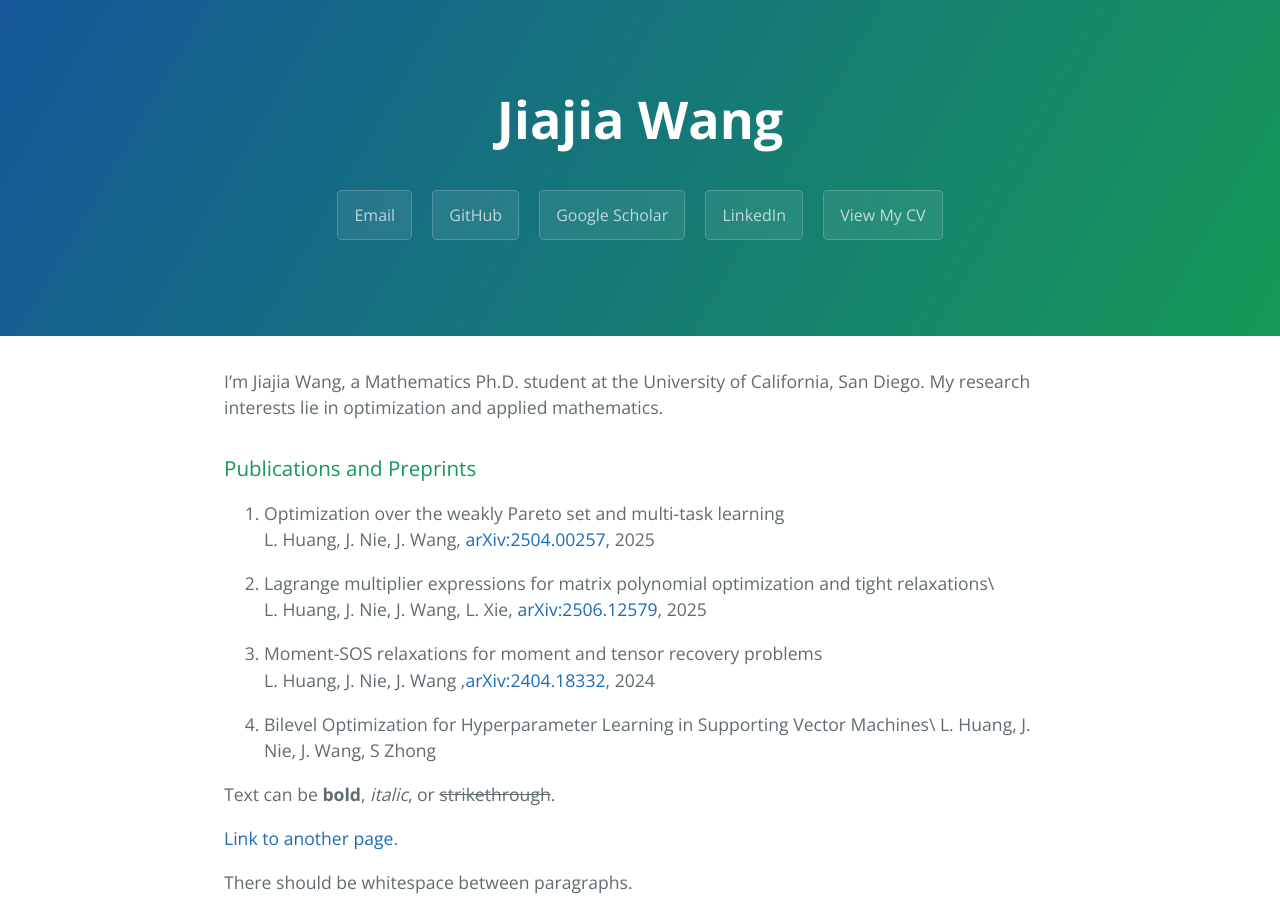
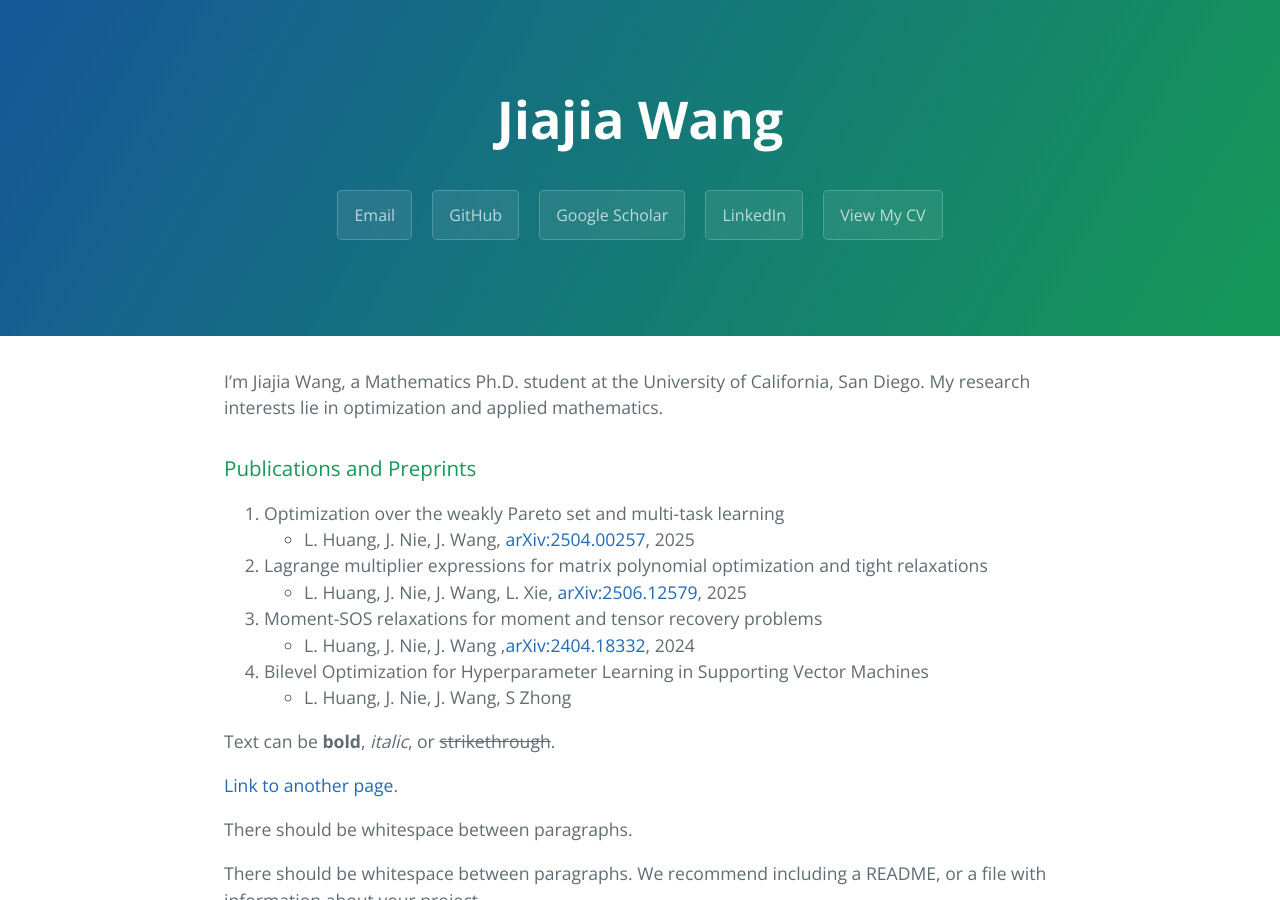
Before and after one commit to additionjj/jiajia_website, a Jekyll site: the page built from index.md, in a window 1280 px wide and 900 px high. Built offline with Jekyll 4.4.1, drawn with Linux system fonts in a browser that asks for light colours.

```diff
--- a/index.md
+++ b/index.md
@@ -6,17 +6,17 @@ layout: default
   I'm Jiajia Wang, a Mathematics Ph.D. student at the University of California, San Diego.
   My research interests lie in optimization and applied mathematics.
 ### Publications and Preprints
-1. Optimization over the weakly Pareto set and multi-task learning\\
-    L. Huang, J. Nie, J. Wang,  [arXiv:2504.00257](https://arxiv.org/abs/2504.00257), 2025
+1. Optimization over the weakly Pareto set and multi-task learning
+    - L. Huang, J. Nie, J. Wang,  [arXiv:2504.00257](https://arxiv.org/abs/2504.00257), 2025
 
-2. Lagrange multiplier expressions for matrix polynomial optimization and tight relaxations\\
-   L. Huang, J. Nie, J. Wang, L. Xie, [arXiv:2506.12579](https://arxiv.org/abs/2506.12579), 2025
+2. Lagrange multiplier expressions for matrix polynomial optimization and tight relaxations
+   - L. Huang, J. Nie, J. Wang, L. Xie, [arXiv:2506.12579](https://arxiv.org/abs/2506.12579), 2025
 
-3. Moment-SOS relaxations for moment and tensor recovery problems\\
-   L. Huang, J. Nie, J. Wang ,[arXiv:2404.18332](https://arxiv.org/abs/2404.18332), 2024
+3. Moment-SOS relaxations for moment and tensor recovery problems
+   - L. Huang, J. Nie, J. Wang ,[arXiv:2404.18332](https://arxiv.org/abs/2404.18332), 2024
 
-4. Bilevel Optimization for Hyperparameter Learning in Supporting Vector Machines\\
-   L. Huang, J. Nie, J. Wang, S Zhong
+4. Bilevel Optimization for Hyperparameter Learning in Supporting Vector Machines
+   - L. Huang, J. Nie, J. Wang, S Zhong
 
 Text can be **bold**, _italic_, or ~~strikethrough~~.
 
```
